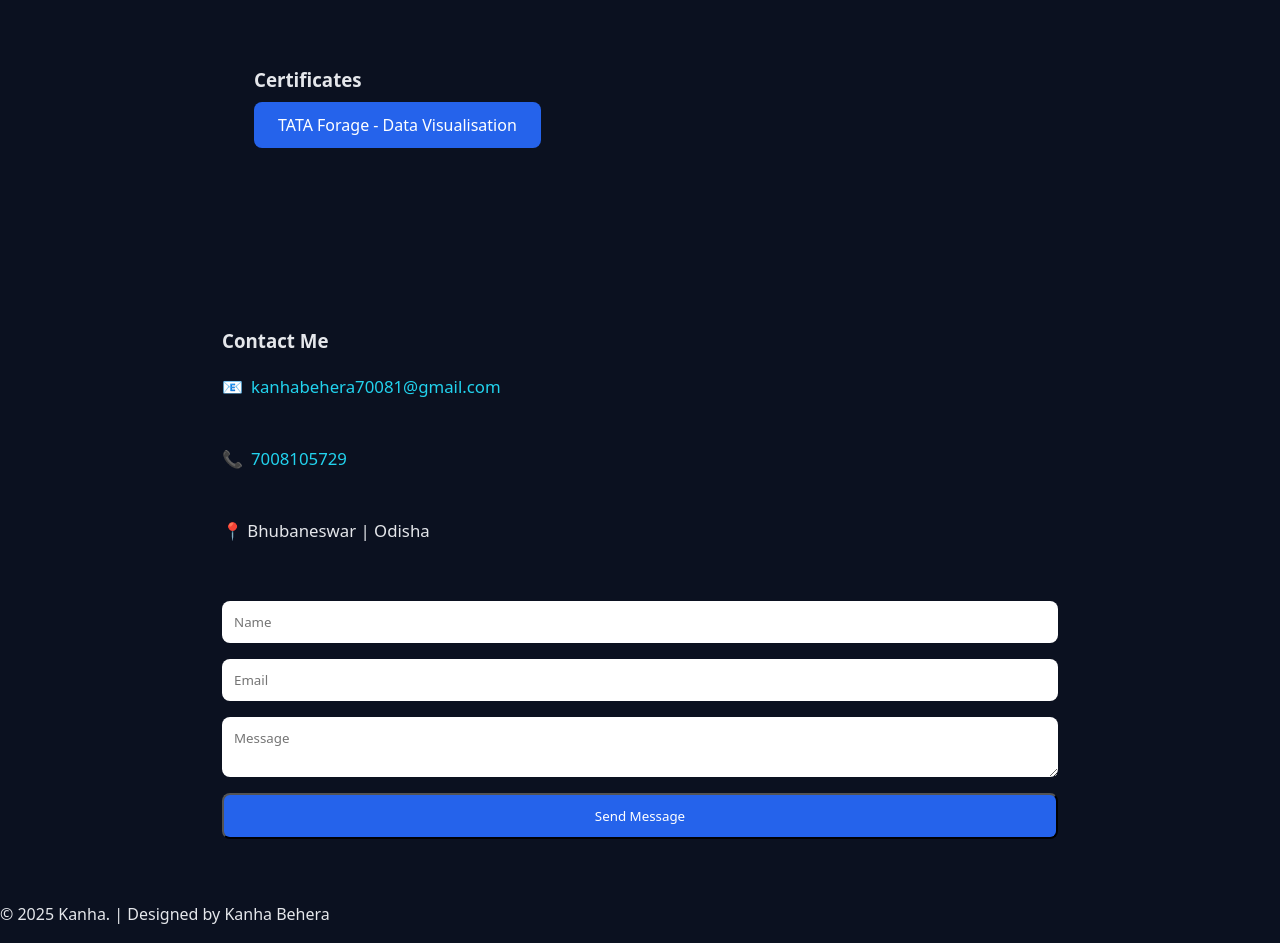
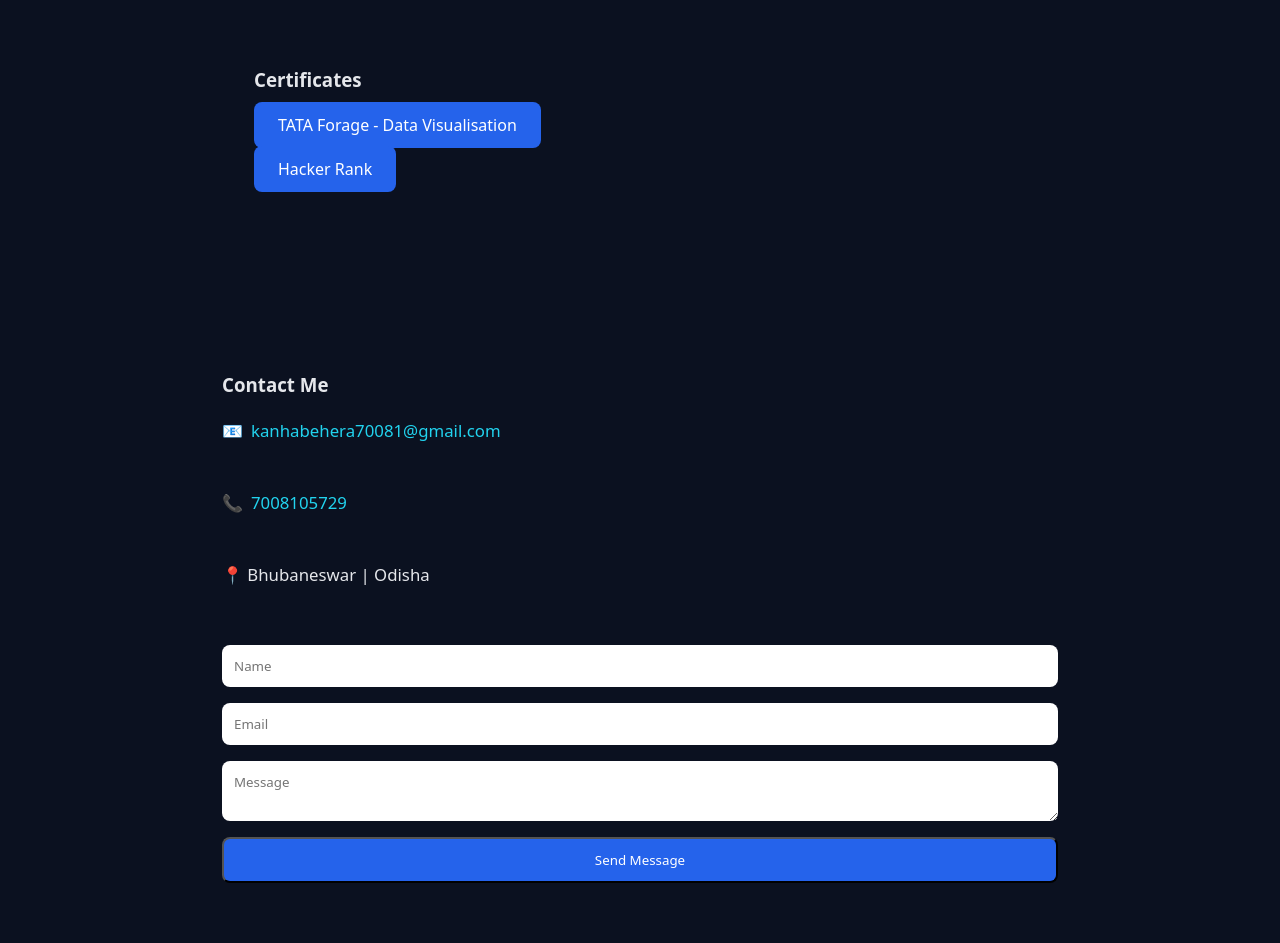
Before and after one commit to Kanha-Behera/Portfolio-kanha, a plain HTML site: page index.html in a window 1280 px wide. Shown: the part 1980-2923 px from the top of the page. Drawn offline with Linux system fonts and the light colour scheme.

Commit message:
Add Hacker Rank certificate link to index.html

```diff
--- a/index.html
+++ b/index.html
@@ -98,6 +98,9 @@
     <h3>Certificates</h3>
     <br>
     <a href="https://forage-uploads-prod.s3.amazonaws.com/completion-certificates/ifobHAoMjQs9s6bKS/MyXvBcppsW2FkNYCX_ifobHAoMjQs9s6bKS_6YXG4JRdR79btAQqE_1751101064109_completion_certificate.pdf" target="_blank" class="btn">TATA Forage - Data Visualisation</a>
+    <br>
+    <br>
+    <a href="https://www.hackerrank.com/certificates/iframe/8080753e80e4" target="_blank" class="btn">Hacker Rank </a>
 
   </section>
 </section>
```
